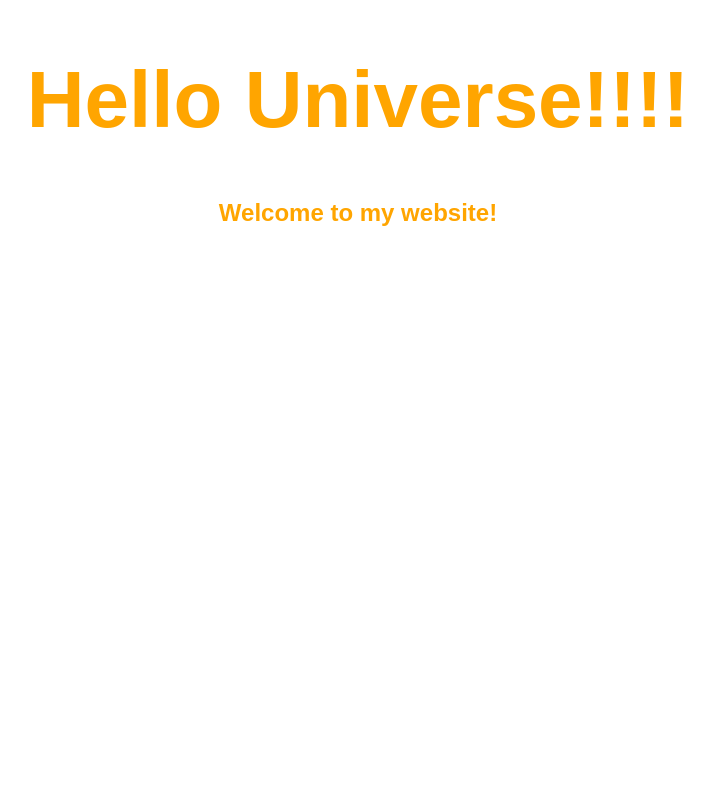
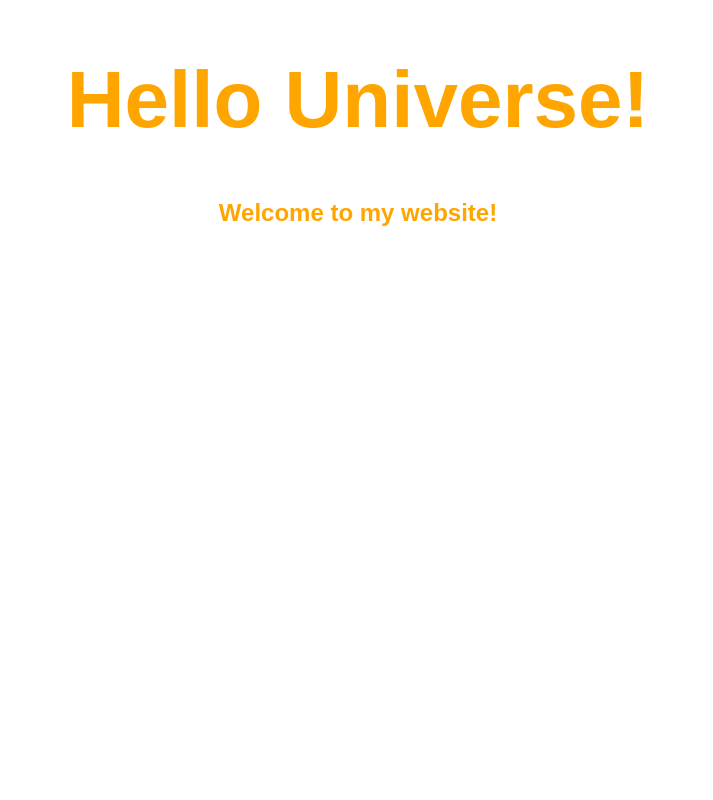
Before and after one commit to alicethacker/NEW, a plain HTML site: page index.html in a window 1280 px wide. Shown: the top 800 px of the page, without its empty margins (282-995 px from the left). Drawn offline with Linux system fonts and the light colour scheme.

Commit message:
Update index.html

```diff
--- a/index.html
+++ b/index.html
@@ -6,7 +6,7 @@
   </head>
   <body>
     <div>
-      <h1>Hello Universe!!!!</h1>
+      <h1>Hello Universe!</h1>
       <h2>Welcome to my website!</h2>
     </div>
 
```
